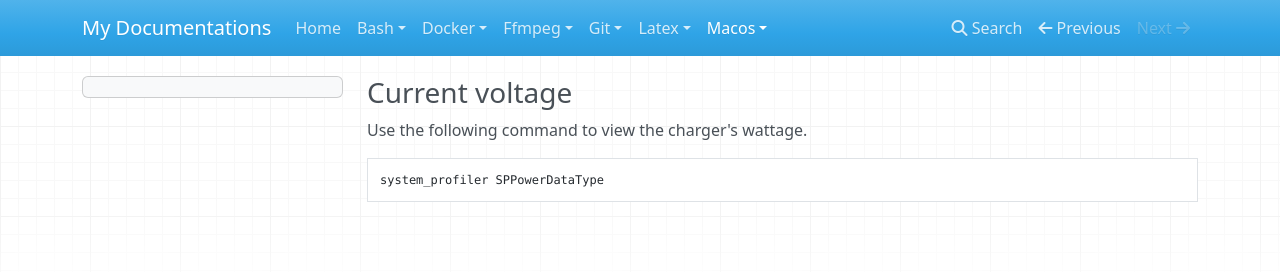
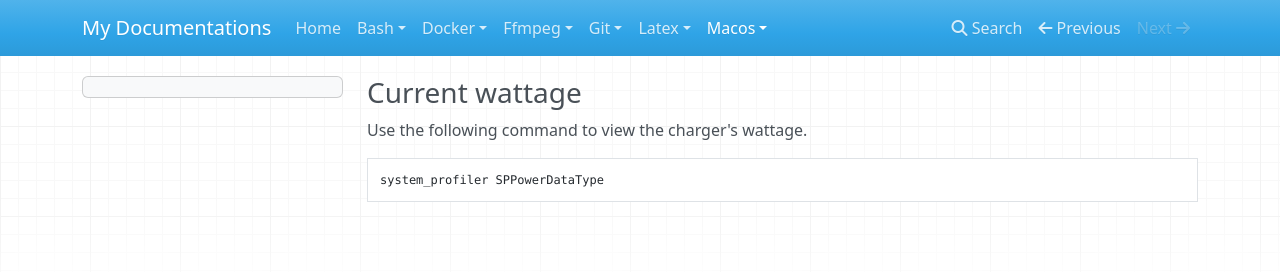
Before and after one commit to erfanios/blogs-mkdocs, an MkDocs documentation site: the page built from docs/macos/current_wattage.md, in a window 1280 px wide. Shown: the top 272 px of the page. Built offline with MkDocs 1.6.1, drawn with Linux system fonts in a browser that asks for light colours; nearby versions of some CDN libraries.

Commit message:
Update voltage to wattage

```diff
--- a/docs/macos/current_wattage.md
+++ b/docs/macos/current_wattage.md
@@ -1,4 +1,4 @@
-# Current voltage
+# Current wattage
 
 Use the following command to view the charger's wattage.
 
```
